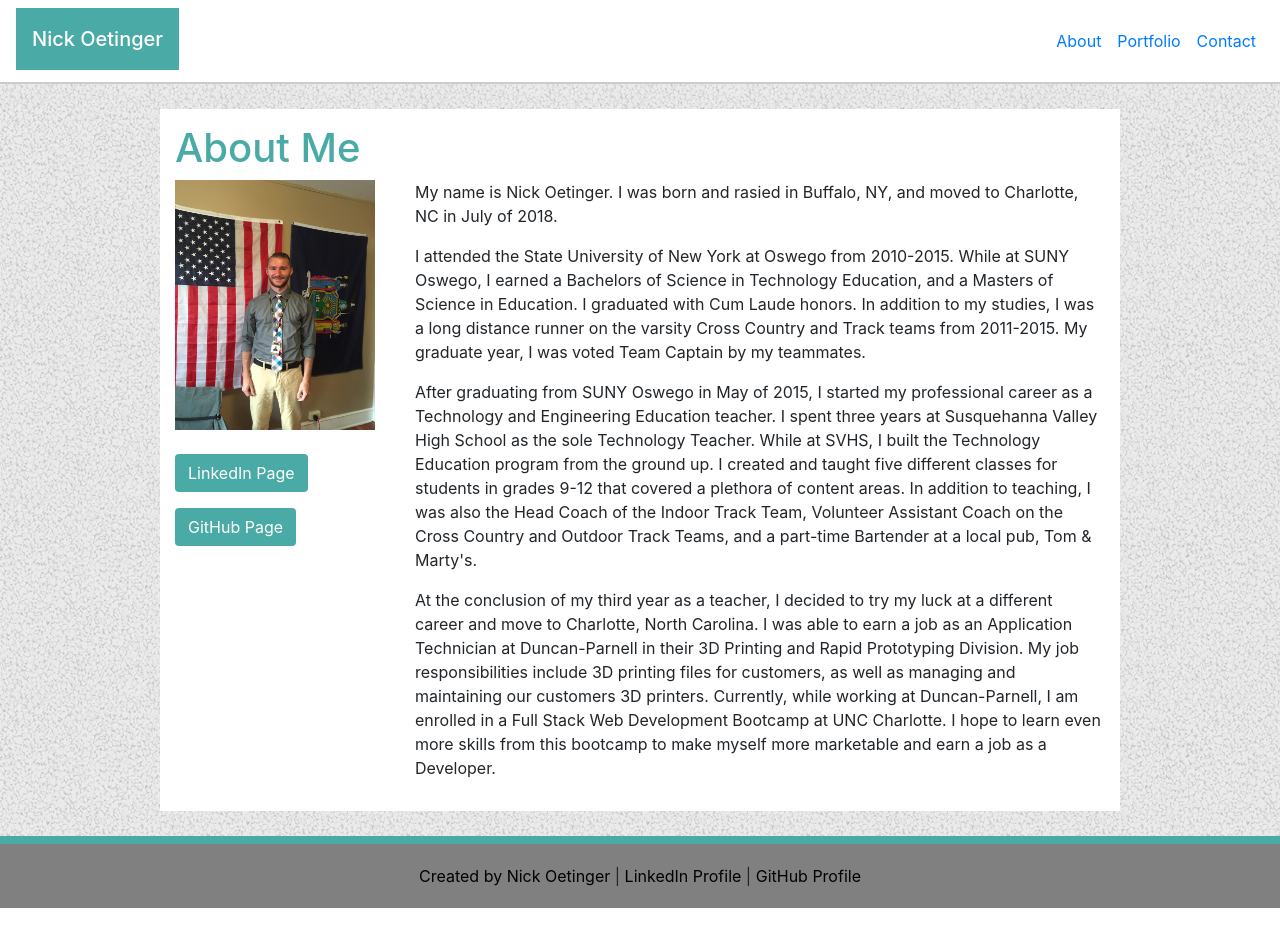
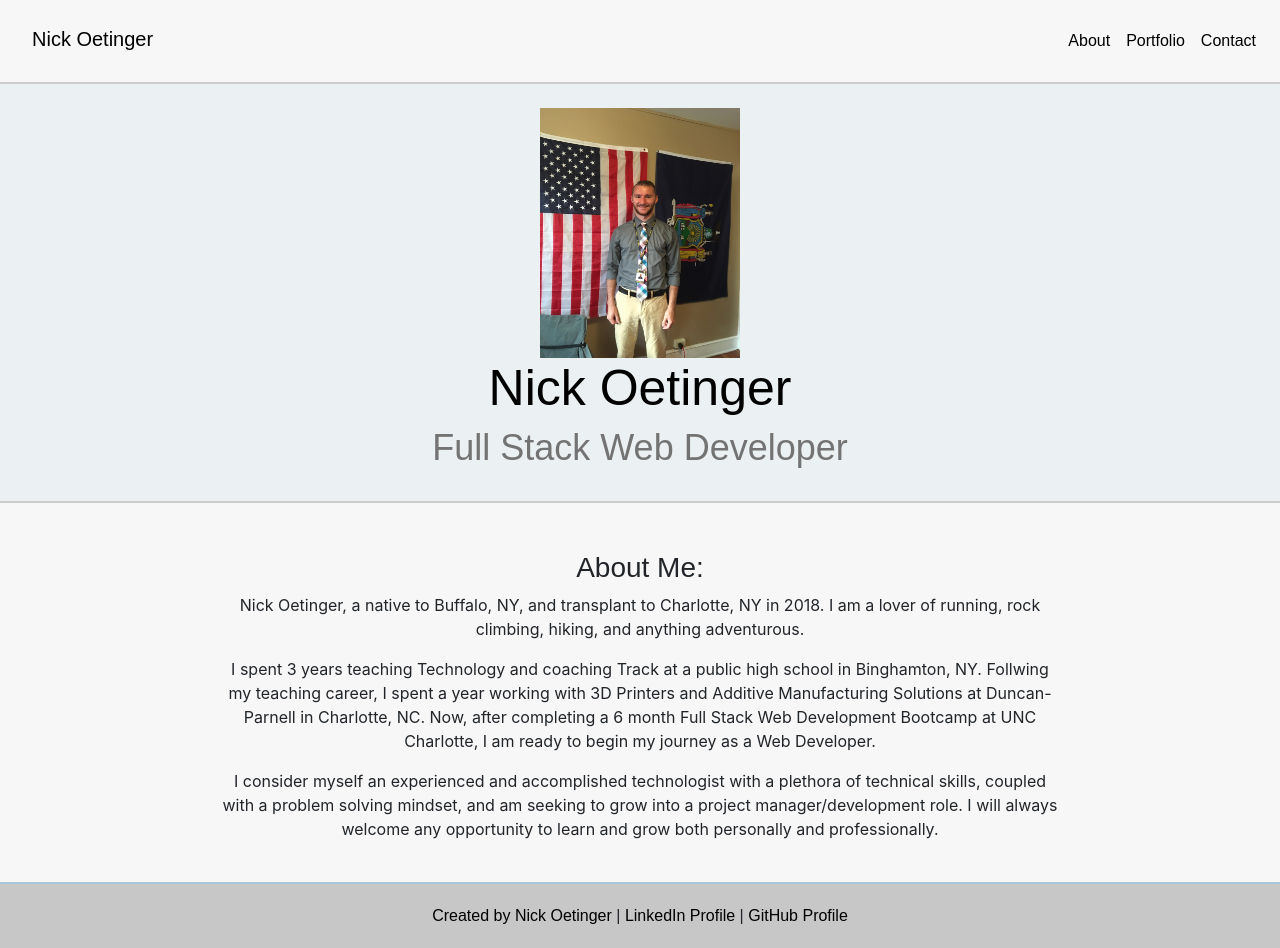
Before and after one commit to noetinger/portfolio, a plain HTML site: page index.html in a window 1280 px wide. Before the commit the page ends 908 px from the top, so only its background shows below. Drawn offline with nearby package versions, Linux system fonts and the light colour scheme.

Commit message:
Total makeover of the index - format, font, colors, etc.

```diff
--- a/index.html
+++ b/index.html
@@ -19,14 +19,15 @@
     </script>
     <link rel="stylesheet" href="https://use.fontawesome.com/releases/v5.8.1/css/all.css"
         integrity="sha384-50oBUHEmvpQ+1lW4y57PTFmhCaXp0ML5d60M1M7uH2+nqUivzIebhndOJK28anvf" crossorigin="anonymous">
-
+    <link rel="stylesheet" type=text/css href="style.css">
 </head>
 
-<body background="images/gravel.png">
+<body style="background-color: #F7F7F7">
 
     <!--Navbar-->
-    <nav class="navbar navbar-expand-lg" style="background-color: #ffffff; border-bottom: 2px solid #cccccc;">
-        <a class="h1 navbar-brand p-3 mb-1 text-white" style="background-color:#4aaaa5;" href="index.html">Nick Oetinger</a>
+    <nav class="navbar navbar-expand-lg" style="background-color: #F7F7F7; border-bottom: 2px solid #cccccc;">
+        <a class="navbar-brand p-3 mb-1" style="color: black; font-family: sans-serif;" href="index.html">Nick
+            Oetinger</a>
 
         <button class="navbar-toggler" type="button" data-toggle="collapse" data-target="#navbarSupportedContent"
             aria-controls="navbarSupportedContent" aria-expanded="false" aria-label="Toggle navigation">
@@ -51,63 +52,44 @@
 
     <!--Main Content Section-->
 
-    <div class="container" style="margin-top: 25px; width: 960px; padding: 15px; background-color:white">
     <!-- About Me Header-->
-        <div class="row">
-            <div class="col-md-12">
-                <h1 style="color: #4aaaa5;">About Me</h1>
+    <div class="row" style="background-color:#EBF1F2; border-bottom: 2px solid #cccccc">
+        <div class="col-md-12" align="center">
+            <br>
+            <img src="images/AmericanFlag.jpg" alt="Nick Oetinger" style="width:200px; height:250px">
+            <h1 style="color: black;">Nick Oetinger</h1>
+            <h2 style="color: #737373;"> Full Stack Web Developer</h2>
+            <br>
         </div>
     </div>
-        <!--Resume Paragraphs-->
     <div class="row">
-            <div class="col-md-3 align-self-start">
-                <img src="images/AmericanFlag.jpg" alt="Nick Oetinger" style="width:200px; height:250px">
-                <!--How do we get text to wrap around image?-->
+        <div class="col-md-2">
+        </div>
+        <div class="col-md-8" align="center">
             <br>
             <br>
+            <h3>About Me:</h3>
             <p>
-                    <!--Open button in new tab - How do I do that? ***********************************************-->
-                    <a class="btn text-white" style="background-color: #4aaaa5;" href="https://www.linkedin.com/in/nicholas-oetinger-070456157/" role="button">LinkedIn Page</a>
+                Nick Oetinger, a native to Buffalo, NY, and transplant to Charlotte, NY in 2018. I am a lover of running, rock climbing, hiking, and anything adventurous.
             </p>
             <p>
-                    <a class="btn text-white" style="background-color: #4aaaa5;" href="https://github.com/noetinger" role="button">GitHub Page</a>
+                I spent 3 years teaching Technology and coaching Track at a public high school in Binghamton, NY. Follwing my teaching career, I spent a year working with 3D Printers
+                and Additive Manufacturing Solutions at Duncan-Parnell in Charlotte, NC. Now, after completing a 6 month Full Stack Web Development
+                Bootcamp at UNC Charlotte, I am ready to begin my journey as a Web Developer.
+            </p>
+            <p>
+                I consider myself an experienced and accomplished technologist with a plethora of technical skills, coupled with a problem
+                solving mindset, and am seeking to grow into a project manager/development role. I will always welcome any opportunity
+                to learn and grow both personally and professionally.
             </p>
         </div>
-            <div class="col-md-9">
-                <p>My name is Nick Oetinger. I was born and rasied in Buffalo, NY, and moved to Charlotte, NC in July of
-                    2018.
-                </p>
-                <p>I attended the State University of New York at Oswego from 2010-2015. While at SUNY Oswego, I earned
-                    a Bachelors of Science in Technology Education, and a Masters of Science in Education. I graduated
-                    with Cum Laude honors.
-                    In addition to my studies, I was a long distance runner on the varsity Cross Country and Track teams
-                    from 2011-2015. My graduate year, I was voted Team Captain by my teammates.
-                </p>
-                <p>After graduating from SUNY Oswego in May of 2015, I started my professional career as a Technology
-                    and Engineering Education teacher. I spent three years at Susquehanna Valley High School as the sole
-                    Technology Teacher.
-                    While at SVHS, I built the Technology Education program from the ground up. I created and taught
-                    five different classes for students in grades 9-12 that covered a plethora of content areas.
-                    In addition to teaching, I was also the Head Coach of the Indoor Track Team, Volunteer Assistant
-                    Coach on the Cross Country and Outdoor Track Teams, and a part-time Bartender at a local pub, Tom &
-                    Marty's.
-                </p>
-                <p>At the conclusion of my third year as a teacher, I decided to try my luck at a different career and
-                    move to Charlotte, North Carolina.
-                    I was able to earn a job as an Application Technician at Duncan-Parnell in their 3D Printing and
-                    Rapid Prototyping Division. My job responsibilities include 3D printing files for customers, as well
-                    as managing and maintaining our customers 3D printers.
-                    Currently, while working at Duncan-Parnell, I am enrolled in a Full Stack Web Development Bootcamp
-                    at UNC Charlotte. I hope to learn even more skills from this bootcamp to make myself more marketable
-                    and earn a job as a Developer.
-                </p>
-            </div>
+        <div class="col-md-2">
         </div>
     </div>
 
     <!--Footer-->
     <div class="footer"
-        style="margin-top: 25px; text-align:center; background-color: gray; border-top: 8px solid #4aaaa5; padding: 20px;">
+        style="font-family: sans-serif; margin-top: 25px; text-align:center; background-color: #C7C7C7; border-top: 2px solid #A9C6D9;; padding: 20px;">
         <a style="color:black">
             Created by Nick Oetinger
         </a>
--- a/style.css
+++ b/style.css
@@ -1,18 +1,25 @@
+h1{
+    font-family: sans-serif;
+    font-size: 50px;
+}
 
 h2{
-    color: #4aaaa5;
-    font-size: 14px;
+    font-family: sans-serif;
+    font-size: 36px;
 }
 
 h3{
-    color: white;
-    font-family: Georgia, 'Times New Roman', Times, serif;
-    font-size: 16px;
-    font-weight: bold;
+    font-family: sans-serif;
+    font-size: 28px;
+}
+
+.nav-link{
+    font-family: sans-serif;
+    color: black;
 }
 
 #image1{
-    font-family: Arial, Helvetica, sans-serif;
+    font-family: sans-serif;
     position: absolute;
     background-color: #4aaaa5;
     width: 210px;
```
Also changed, not shown: portfolio.html (+3 -3 lines). Lines whose indentation alone changed are shown as unchanged.
